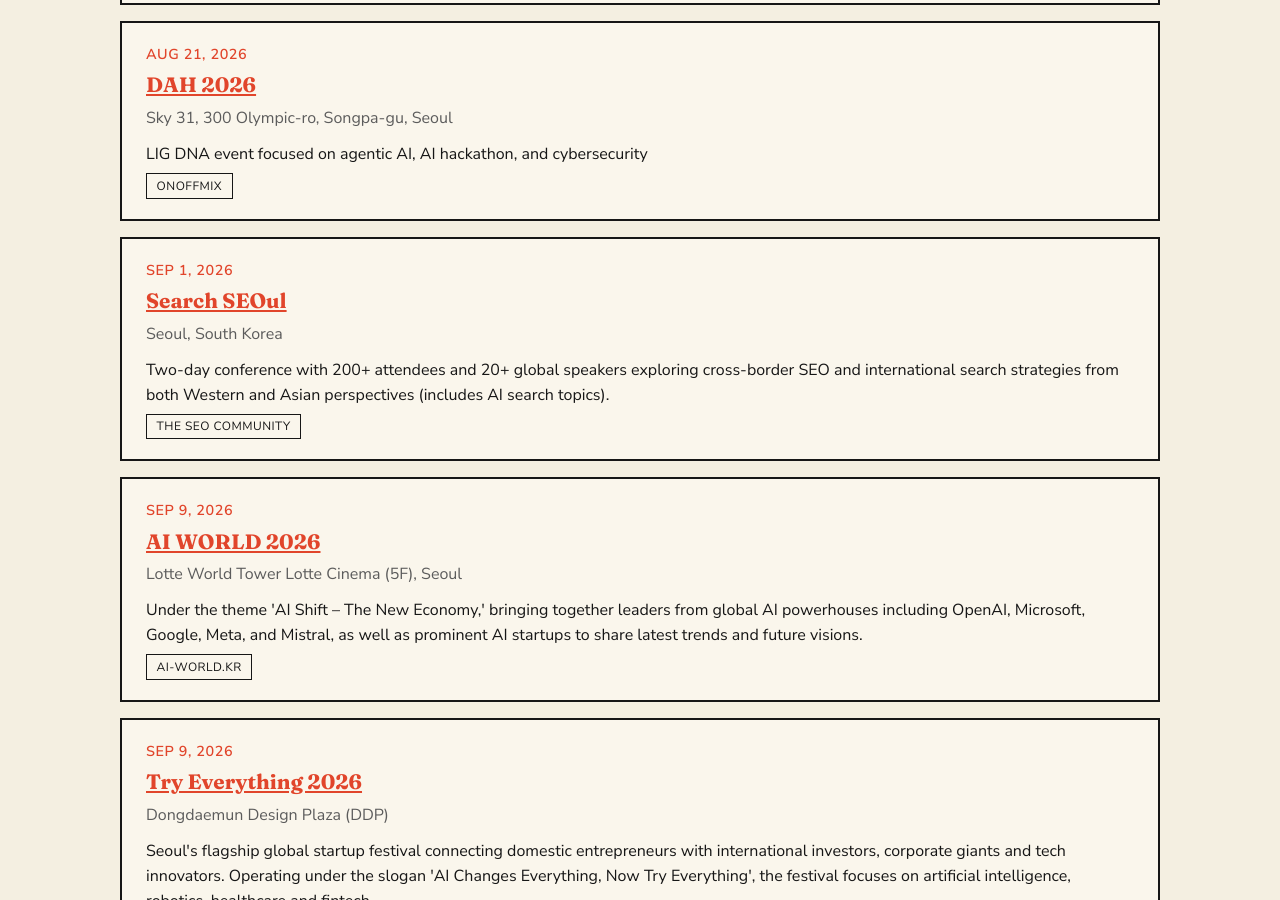
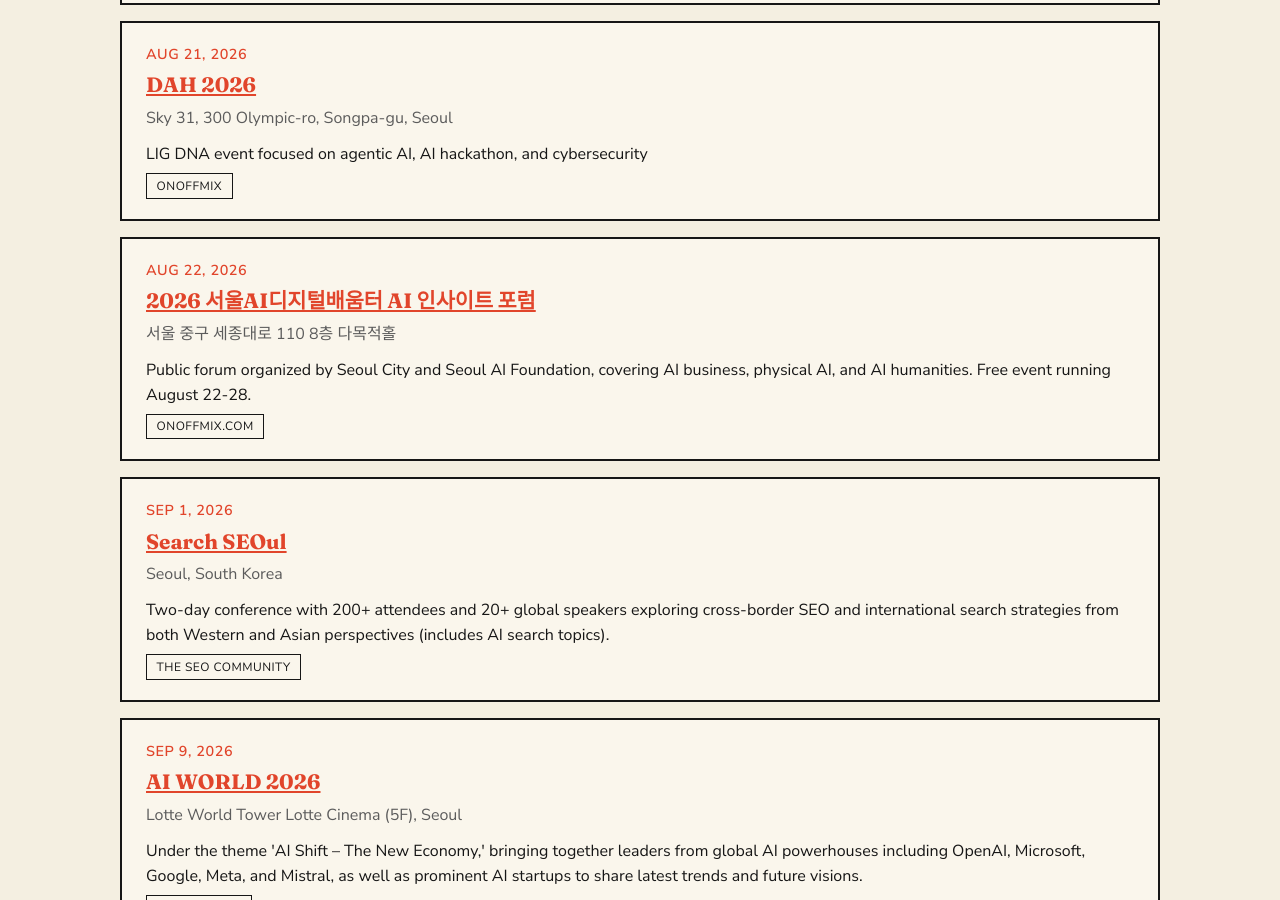
Before and after one commit to KeunwooPark/aiintown, a Jekyll site: the page built from cities/seoul.html, in a window 1280 px wide and 900 px high, scrolled down 12586 px. Built offline with Jekyll 4.4.1, drawn with Linux system fonts in a browser that asks for light colours.

Commit message:
chore: update AI events (2026-08-19)

```diff
--- a/_data/events/seoul.json
+++ b/_data/events/seoul.json
@@ -624,6 +624,20 @@
     "id": "000e9c0553ed87a7"
   },
   {
+    "title": "2026 서울AI디지털배움터 AI 인사이트 포럼",
+    "date": "2026-08-22",
+    "venue": "서울 중구 세종대로 110 8층 다목적홀",
+    "url": "https://onoffmix.com/event/345904",
+    "source": "onoffmix.com",
+    "description": "Public forum organized by Seoul City and Seoul AI Foundation, covering AI business, physical AI, and AI humanities. Free event running August 22-28.",
+    "title_local": "2026 서울AI디지털배움터 AI 인사이트 포럼",
+    "description_local": "서울시와 서울AI재단이 함께 마련한 시민 공개 포럼으로, AI 비즈니스, 피지컬 AI, AI 인문학까지 3가지 시선으로 들여다 볼 수 있습니다. 무료 이벤트, 8월 22-28일 진행.",
+    "city": "seoul",
+    "first_seen": "2026-08-19",
+    "last_seen": "2026-08-19",
+    "id": "c630cd72a55db28f"
+  },
+  {
     "title": "Search SEOul",
     "date": "2026-09-01",
     "venue": "Seoul, South Korea",
@@ -870,7 +884,7 @@
     "description_local": "2026년 12월 26일 서울에서 예정된 국제 머신러닝 및 Chat GPT 컨퍼런스입니다. 이 컨퍼런스는 혁신, 연구 개발, 실용적 응용 및 미래 트렌드를 포함한 AI 주제를 다루며 전문가 세션, 기조 연설, 워크샵 및 글로벌 참가자와의 네트워킹 기회를 제공합니다.",
     "city": "seoul",
     "first_seen": "2026-07-31",
-    "last_seen": "2026-08-17",
+    "last_seen": "2026-08-19",
     "id": "bab02a8c2371d732"
   },
   {
```
Also changed, not shown: _data/events/berlin.json, 1 other file.
